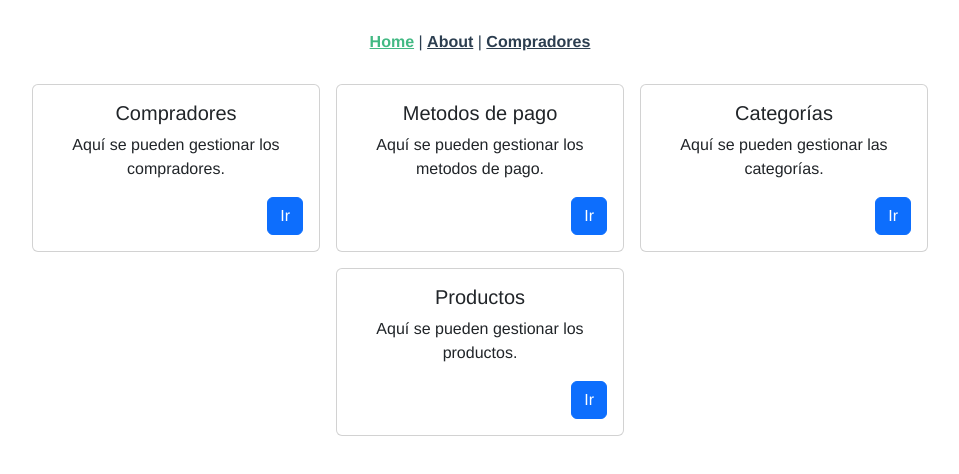
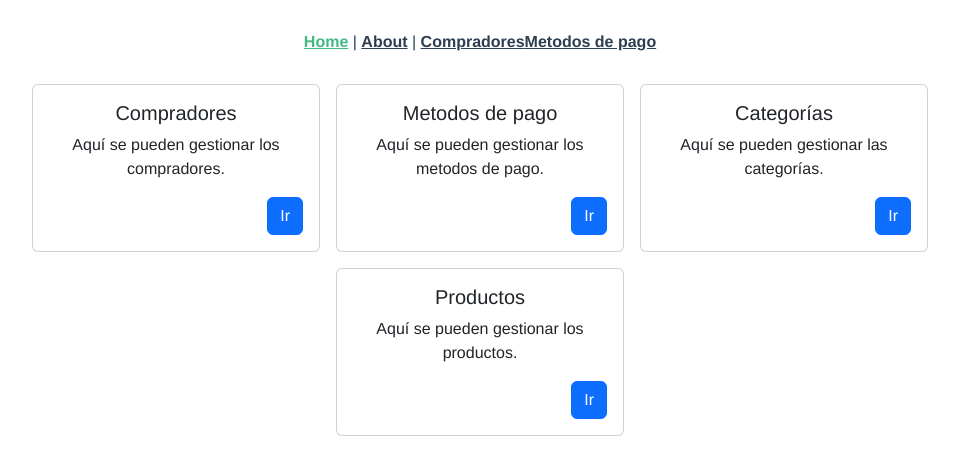
Before and after one commit to 12JUANCHO98/sisven-vue, a Vue app: page / in a window 1280 px wide. Shown: the top 474 px of the page, without its empty margins (160-1119 px from the left). Built offline with nearby package versions, Linux system fonts and the light colour scheme.

Commit message:
Integrar ruta de /métodos-de-pago en el navbar

```diff
--- a/src/App.vue
+++ b/src/App.vue
@@ -3,6 +3,8 @@
  <router-link to="/">Home</router-link> |
     <router-link to="/about">About</router-link> |
     <router-link to="/customers">Compradores</router-link>
+     <router-link to="/paymodes">Metodos de pago</router-link>
+
   </nav>
  <router-view />
 </template>
--- a/src/router/index.ts
+++ b/src/router/index.ts
@@ -14,12 +14,7 @@ const routes: Array<RouteRecordRaw> = [
     // this generates a separate chunk (about.[hash].js) for this route
     // which is lazy-loaded when the route is visited.
     component: () => import(/* webpackChunkName: "about" */ '../views/AboutView.vue')
-  },
-  {
-    path: '/customers',
-    name: 'customers',
-    component: () => import('@/customers/pages/index.vue')
-  },
+ },
   {
     path: '/paymodes',
     name: 'paymodes',
```
